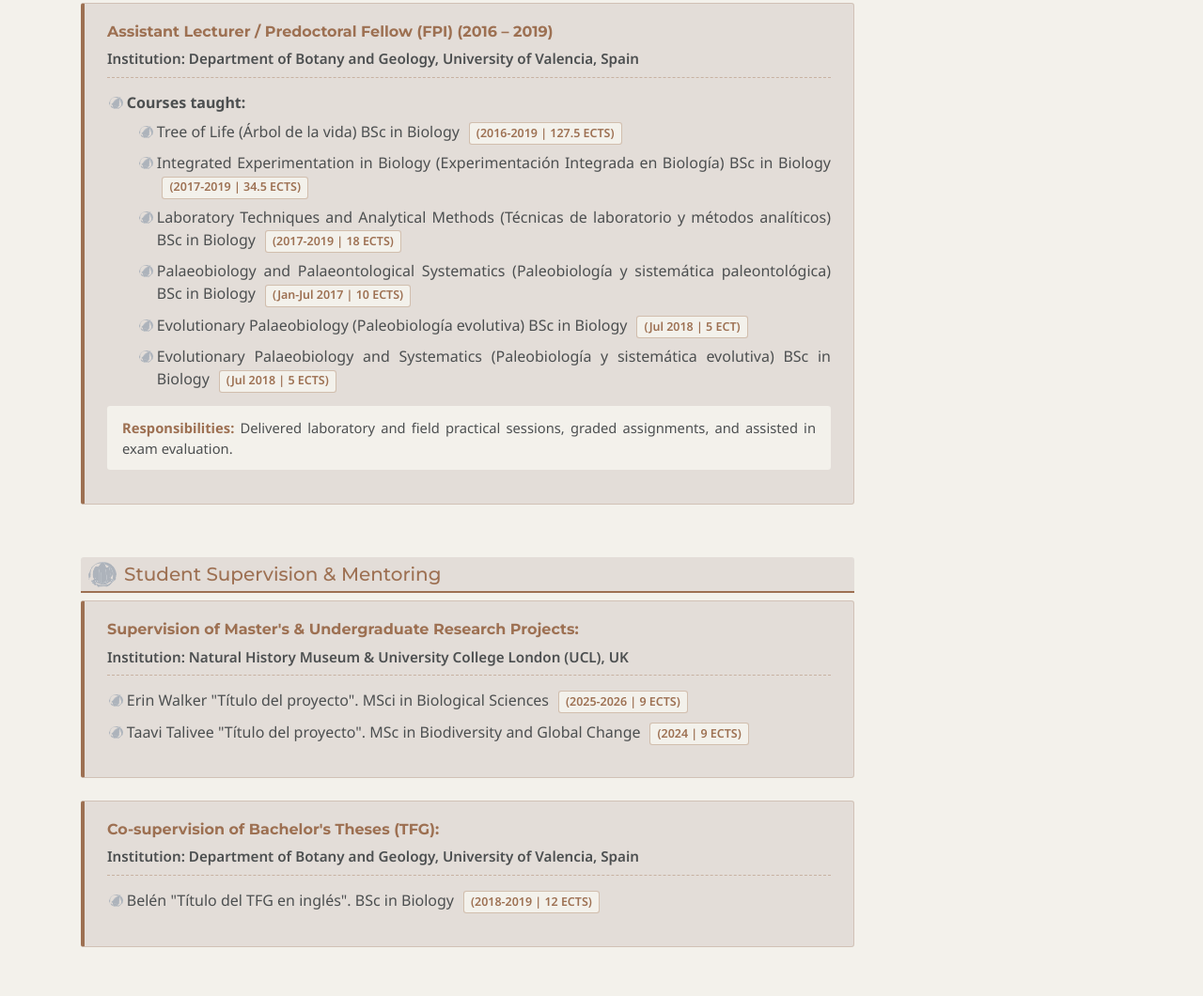
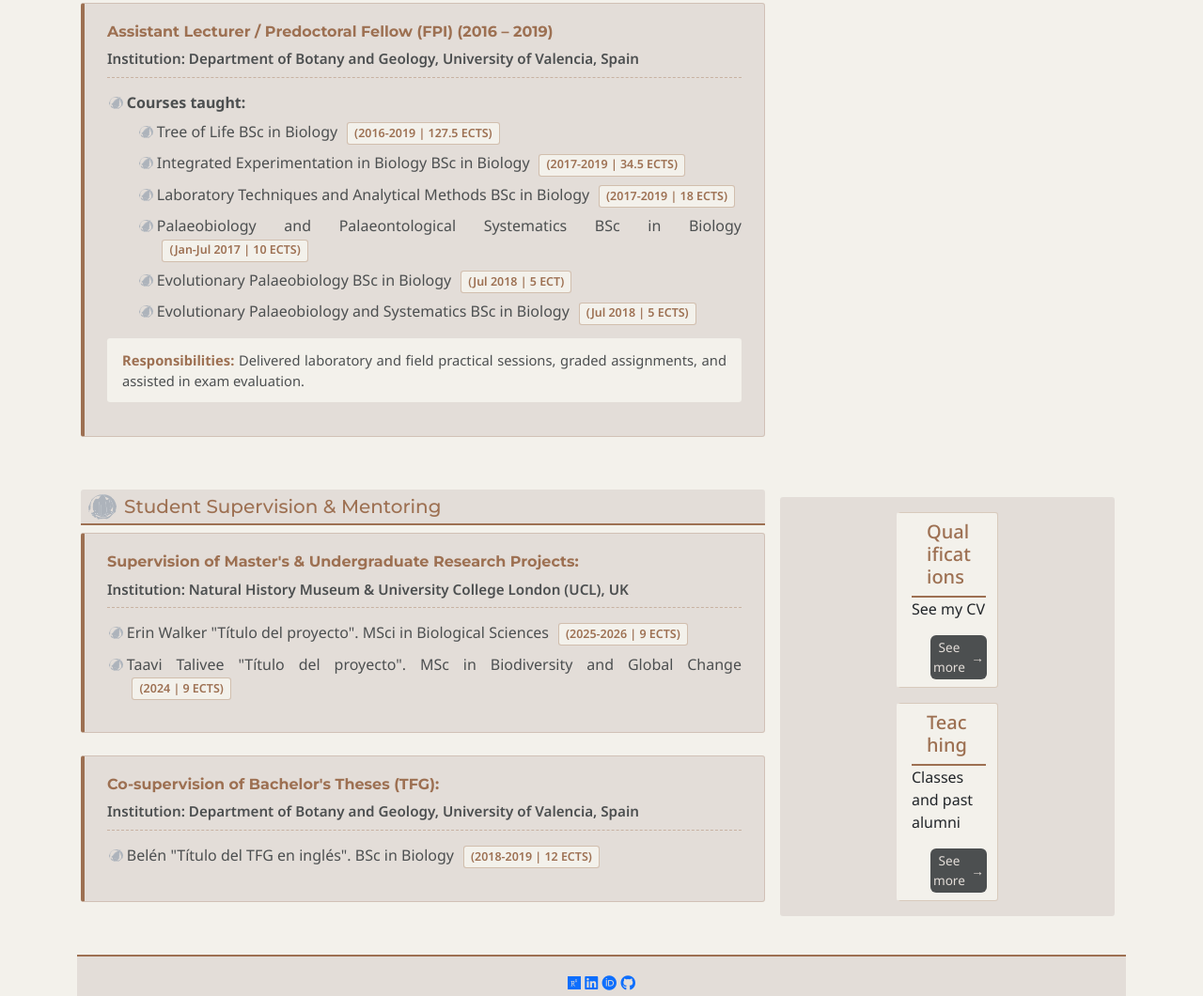
Before and after one commit to EstherMU85/Web-final-de-m-dulo, a plain HTML site: page teaching.html in a window 1280 px wide. Shown: the part 794-1854 px from the top of the page at 94% size. Drawn offline with nearby package versions, Linux system fonts and the light colour scheme; files whose address does not match are found by name.

Commit message:
cambios sección lateral en academics

```diff
--- a/teaching.html
+++ b/teaching.html
@@ -86,7 +86,7 @@
           and I currently mentor Master's students at the Natural History Museum in collaborating with the UCL in
           London.</p>
       </section>
-      <section class="contenido col-md-9">
+      <section class="contenido col-md-8">
         <h5 class="year"> University Lecturing & Practicals</h5>
         <article class="teaching-card">
           <h6 class="section-title">UKRI Postdoctoral Fellow (2024)</h6>
@@ -113,12 +113,16 @@
           <ul class="courses-list">
             <li><strong>Courses taught:</strong></li>
             <ul>
-              <li>Tree of Life (Árbol de la vida) BSc in Biology <span class="badge-ects">(2016-2019 | 127.5 ECTS)</span></li>
-              <li>Integrated Experimentation in Biology (Experimentación Integrada en Biología) BSc in Biology <span class="badge-ects">(2017-2019 | 34.5 ECTS)</span></li>
-              <li>Laboratory Techniques and Analytical Methods (Técnicas de laboratorio y métodos analíticos) BSc in Biology <span class="badge-ects">(2017-2019 | 18 ECTS)</span></li>
-              <li>Palaeobiology and Palaeontological Systematics (Paleobiología y sistemática paleontológica) BSc in Biology <span class="badge-ects">(Jan-Jul 2017 | 10 ECTS)</span></li>
-              <li>Evolutionary Palaeobiology (Paleobiología evolutiva) BSc in Biology <span class="badge-ects">(Jul 2018 | 5 ECT)</span></li>
-              <li>Evolutionary Palaeobiology and Systematics (Paleobiología y sistemática evolutiva) BSc in Biology <span class="badge-ects">(Jul 2018 | 5 ECTS)</span></li>
+              <li>Tree of Life BSc in Biology <span class="badge-ects">(2016-2019 | 127.5 ECTS)</span></li>
+              <li>Integrated Experimentation in Biology BSc in Biology <span class="badge-ects">(2017-2019 | 34.5
+                  ECTS)</span></li>
+              <li>Laboratory Techniques and Analytical Methods BSc in Biology <span class="badge-ects">(2017-2019 | 18
+                  ECTS)</span></li>
+              <li>Palaeobiology and Palaeontological Systematics BSc in Biology <span class="badge-ects">(Jan-Jul 2017 |
+                  10 ECTS)</span></li>
+              <li>Evolutionary Palaeobiology BSc in Biology <span class="badge-ects">(Jul 2018 | 5 ECT)</span></li>
+              <li>Evolutionary Palaeobiology and Systematics BSc in Biology <span class="badge-ects">(Jul 2018 | 5
+                  ECTS)</span></li>
             </ul>
           </ul>
           <p class="teaching-responsibilities"><strong>Responsibilities:</strong> Delivered laboratory and field
@@ -126,14 +130,16 @@
             exam evaluation.</p>
         </article>
       </section>
-      <section class="contenido col-md-9">
+      <section class="contenido col-md-8">
         <h5 class="year">Student Supervision & Mentoring</h5>
         <article class="teaching-card">
           <h6 class="section-title">Supervision of Master's & Undergraduate Research Projects:</h6>
           <p class="teaching-institution">Institution: Natural History Museum & University College London (UCL), UK</em>
           <ul class="courses-list">
-            <li>Erin Walker "Título del proyecto". MSci in Biological Sciences <span class="badge-ects">(2025-2026 | 9 ECTS)</span></li>
-            <li>Taavi Talivee "Título del proyecto". MSc in Biodiversity and Global Change  <span class="badge-ects">(2024 | 9 ECTS)</span></li>
+            <li>Erin Walker "Título del proyecto". MSci in Biological Sciences <span class="badge-ects">(2025-2026 | 9
+                ECTS)</span></li>
+            <li>Taavi Talivee "Título del proyecto". MSc in Biodiversity and Global Change <span
+                class="badge-ects">(2024 | 9 ECTS)</span></li>
           </ul>
         </article>
         <article class="teaching-card">
@@ -141,10 +147,30 @@
           <p class="teaching-institution">Institution: Department of Botany and Geology, University of Valencia, Spain
           </p>
           <ul class="courses-list">
-            <li>Belén  "Título del TFG en inglés". BSc in Biology <span class="badge-ects">(2018-2019 | 12 ECTS)</span></li>
+            <li>Belén "Título del TFG en inglés". BSc in Biology <span class="badge-ects">(2018-2019 | 12 ECTS)</span>
+            </li>
           </ul>
         </article>
       </section>
+      <!-- sección columnas lateral -->
+      <aside class="row col-md-4">
+        <section class="lateral row">
+          <div class="card col-4">
+            <h5 class="card-header">Qualifications</h5>
+            <div class="class-body">
+              <p class="card-text">See my CV</p>
+              <a href="papers.html" class="btn">See more</a>
+            </div>
+          </div>
+          <div class="card col-4">
+            <h5 class="card-header">Teaching</h5>
+            <div class="class-body">
+              <p class="card-text">Classes and past alumni</p>
+              <a href="conferences.html" class="btn">See more</a>
+            </div>
+          </div>
+        </section>
+      </aside>
     </main>
     <!-- Sección de footer -->
     <footer class="rrss row">
```
Also changed, not shown: qualifications.html (+5 -2 lines).
